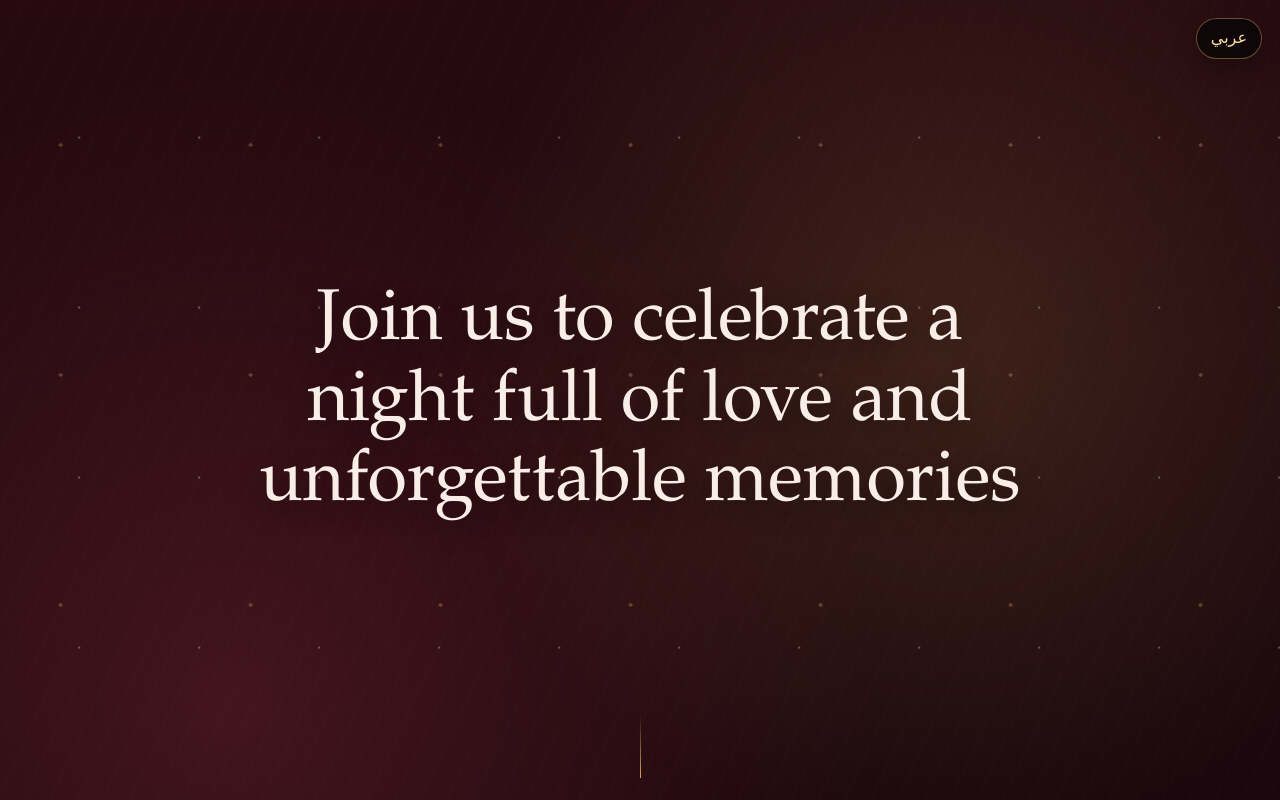
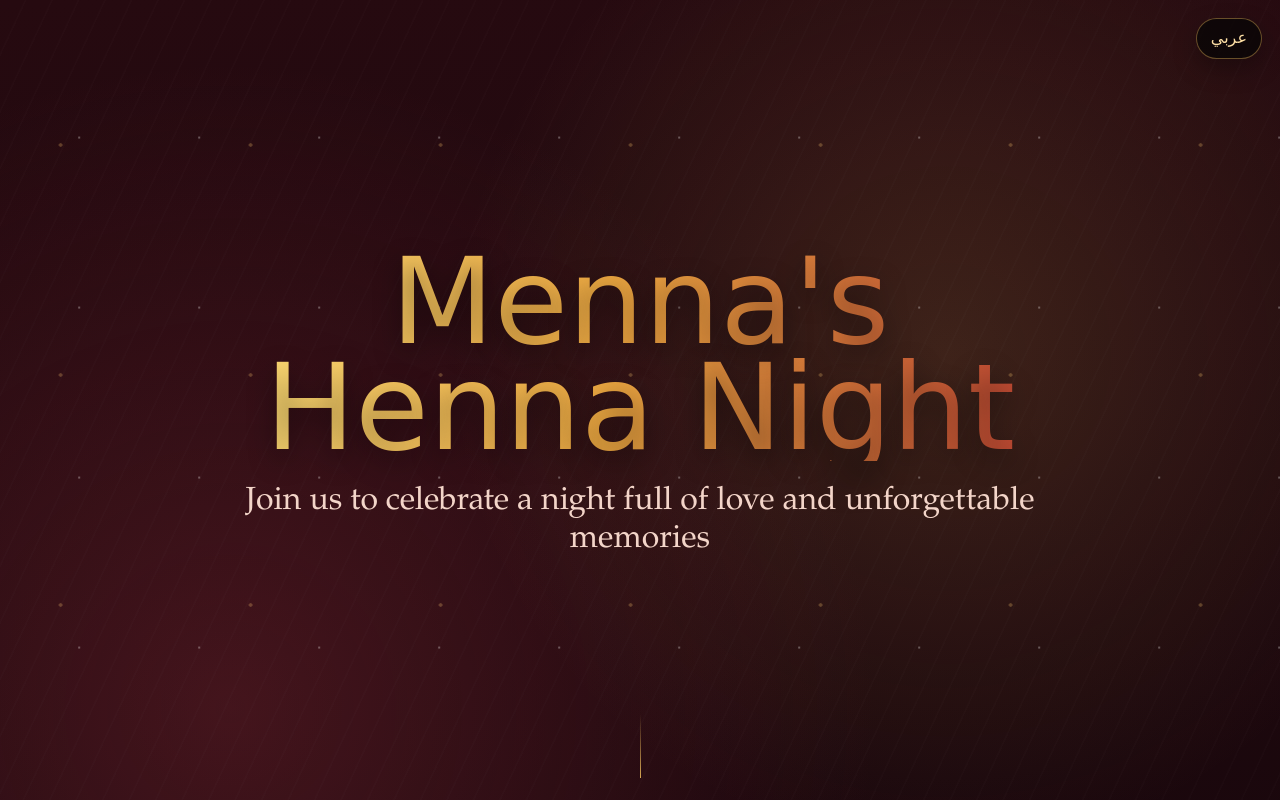
Before and after one commit to OmarxMenna/Menna-s-Henna-Night, a plain HTML site: page invitation.html in a window 1280 px wide. Shown: the top 800 px of the page. Drawn offline with Linux system fonts and the light colour scheme.

Commit message:
update new

```diff
--- a/invitation.html
+++ b/invitation.html
@@ -754,7 +754,8 @@ body{
 
     <section class="hero">
         <div class="hero-content">
-            <h1 class="hero-message">Join us to celebrate a night full of love and unforgettable memories</h1>
+            <h1>Menna's Henna Night</h1>
+            <h2>Join us to celebrate a night full of love and unforgettable memories</h2>
         </div>
     </section>
 
```
